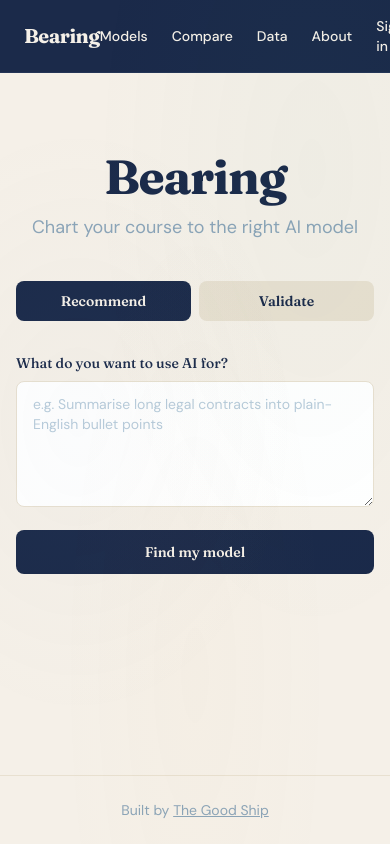
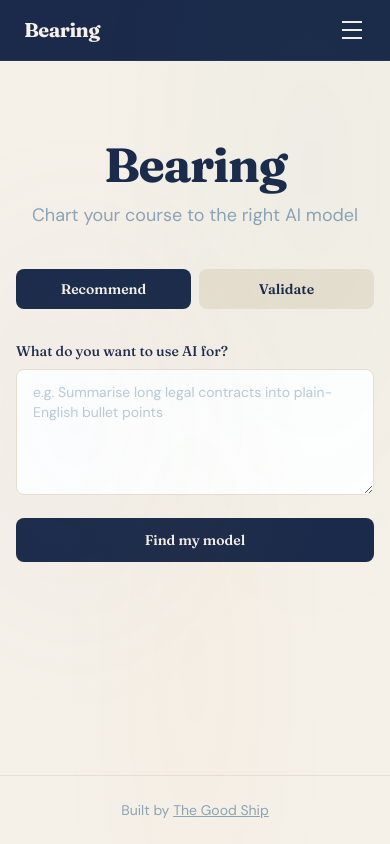
Before and after one commit to tomcwxyz/bearing, a Next.js app: page / in a window 390 px wide. Built offline with nearby package versions, Linux system fonts and the light colour scheme.

Commit message:
Add mobile hamburger menu for navigation
Extracts nav into a client component with a hamburger menu
that toggles on small screens. Desktop links remain unchanged.
Active page is highlighted with the teal accent colour.

```diff
--- a/src/app/layout.tsx
+++ b/src/app/layout.tsx
@@ -1,5 +1,5 @@
 import type { Metadata } from "next";
-import Link from "next/link";
+import { Nav } from "@/components/nav";
 import "./globals.css";
 
 export const metadata: Metadata = {
@@ -16,30 +16,7 @@ export default function RootLayout({
   return (
     <html lang="en" className="h-full antialiased">
       <body className="min-h-full flex flex-col font-body">
-        <header className="bg-navy text-cream border-b border-navy-light">
-          <nav className="mx-auto flex max-w-5xl items-center justify-between px-6 py-4">
-            <Link href="/" className="font-display text-xl font-bold tracking-tight">
-              Bearing
-            </Link>
-            <div className="flex items-center gap-6 text-sm font-medium">
-              <Link href="/models" className="hover:text-grey-blue-light transition-colors">
-                Models
-              </Link>
-              <Link href="/compare" className="hover:text-grey-blue-light transition-colors">
-                Compare
-              </Link>
-              <Link href="/data" className="hover:text-grey-blue-light transition-colors">
-                Data
-              </Link>
-              <Link href="/about" className="hover:text-grey-blue-light transition-colors">
-                About
-              </Link>
-              <Link href="/auth/signin" className="hover:text-grey-blue-light transition-colors">
-                Sign in
-              </Link>
-            </div>
-          </nav>
-        </header>
+        <Nav />
 
         <main className="flex-1">{children}</main>
 
--- /dev/null
+++ b/src/components/nav.tsx
@@ -0,0 +1,88 @@
+'use client'
+
+import { useState } from 'react'
+import Link from 'next/link'
+import { usePathname } from 'next/navigation'
+
+const links = [
+  { href: '/models', label: 'Models' },
+  { href: '/compare', label: 'Compare' },
+  { href: '/data', label: 'Data' },
+  { href: '/about', label: 'About' },
+  { href: '/auth/signin', label: 'Sign in' },
+]
+
+export function Nav() {
+  const [open, setOpen] = useState(false)
+  const pathname = usePathname()
+
+  return (
+    <header className="bg-navy text-cream border-b border-navy-light">
+      <nav className="mx-auto flex max-w-5xl items-center justify-between px-6 py-4">
+        <Link href="/" className="font-display text-xl font-bold tracking-tight">
+          Bearing
+        </Link>
+
+        {/* Desktop links */}
+        <div className="hidden sm:flex items-center gap-6 text-sm font-medium">
+          {links.map(({ href, label }) => (
+            <Link
+              key={href}
+              href={href}
+              className={`transition-colors ${
+                pathname === href ? 'text-teal' : 'hover:text-grey-blue-light'
+              }`}
+            >
+              {label}
+            </Link>
+          ))}
+        </div>
+
+        {/* Mobile hamburger button */}
+        <button
+          type="button"
+          onClick={() => setOpen(!open)}
+          className="sm:hidden flex flex-col gap-1.5 p-1"
+          aria-label={open ? 'Close menu' : 'Open menu'}
+          aria-expanded={open}
+        >
+          <span
+            className={`block h-0.5 w-5 bg-cream transition-transform ${
+              open ? 'translate-y-2 rotate-45' : ''
+            }`}
+          />
+          <span
+            className={`block h-0.5 w-5 bg-cream transition-opacity ${
+              open ? 'opacity-0' : ''
+            }`}
+          />
+          <span
+            className={`block h-0.5 w-5 bg-cream transition-transform ${
+              open ? '-translate-y-2 -rotate-45' : ''
+            }`}
+          />
+        </button>
+      </nav>
+
+      {/* Mobile menu */}
+      {open && (
+        <div className="sm:hidden border-t border-navy-light px-6 pb-4 pt-2">
+          <div className="flex flex-col gap-3 text-sm font-medium">
+            {links.map(({ href, label }) => (
+              <Link
+                key={href}
+                href={href}
+                onClick={() => setOpen(false)}
+                className={`py-1 transition-colors ${
+                  pathname === href ? 'text-teal' : 'hover:text-grey-blue-light'
+                }`}
+              >
+                {label}
+              </Link>
+            ))}
+          </div>
+        </div>
+      )}
+    </header>
+  )
+}
```
